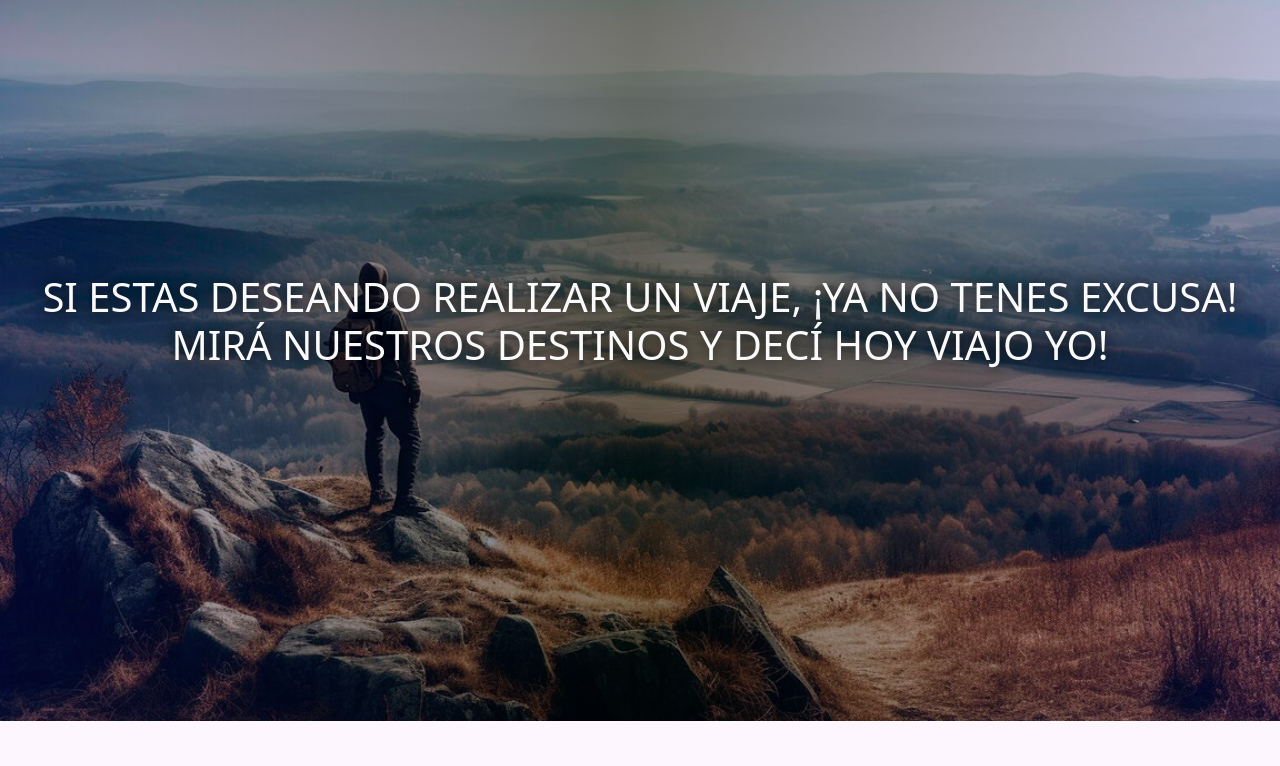
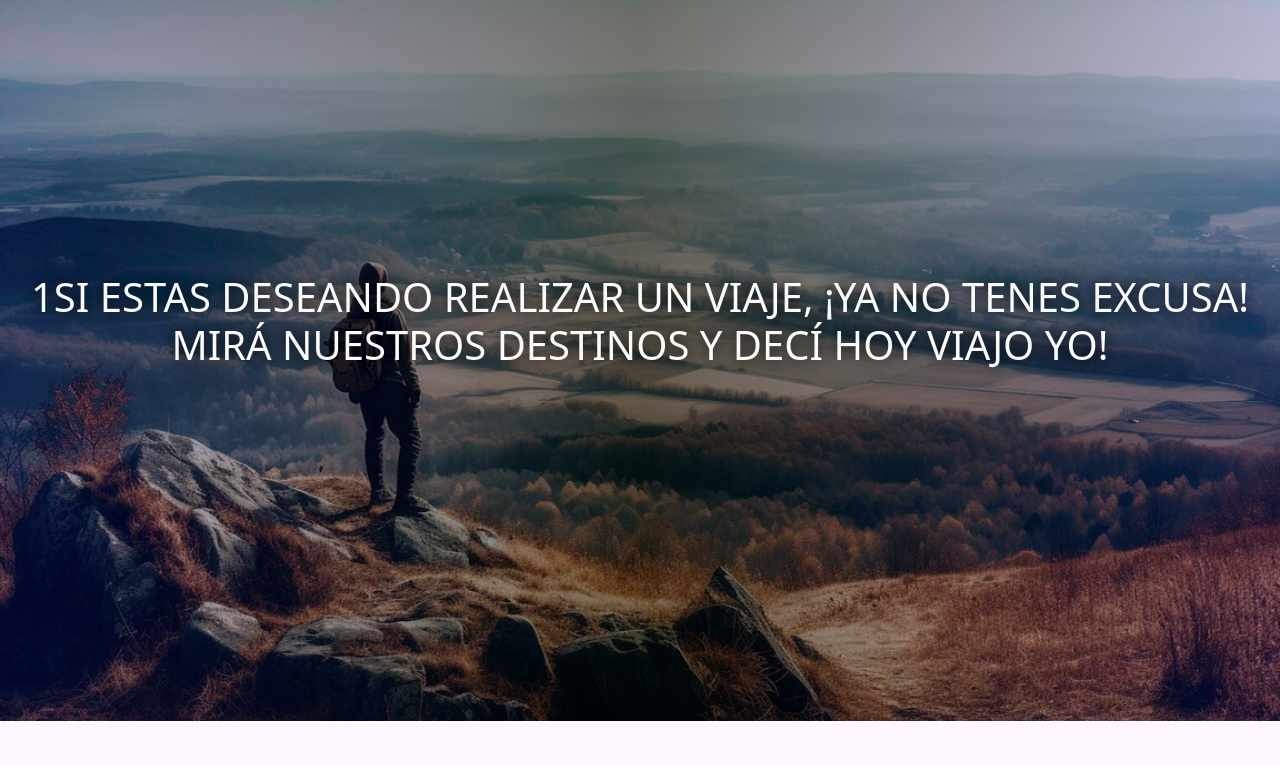
Before and after one commit to KevAlegre/proyecto_desarrollo_web, a website: page index.html in a window 1280 px wide. Shown: the part 79-845 px from the top of the page. Drawn offline with nearby package versions, Linux system fonts and the light colour scheme; a web font is replaced by a local one.

Commit message:
preEntrega3 - Solucion logo 1/2

```diff
--- a/index.html
+++ b/index.html
@@ -36,7 +36,7 @@
             </nav>
         </header>
         <main>
-            <h1 class="bannerIndex tituloPag text-center sombraTexto">SI ESTAS DESEANDO REALIZAR UN VIAJE, ¡YA NO TENES EXCUSA! MIRÁ NUESTROS DESTINOS Y DECÍ HOY VIAJO YO!</h1>
+            <h1 class="bannerIndex tituloPag text-center sombraTexto">1SI ESTAS DESEANDO REALIZAR UN VIAJE, ¡YA NO TENES EXCUSA! MIRÁ NUESTROS DESTINOS Y DECÍ HOY VIAJO YO!</h1>
             <section class="container">
                 <div class="fondoTarjetas" data-aos="zoom-out">
                     <h3 class="fontCairo text-center m-5">¡NO DESAPROVECHES LA OPORTUNIDAD Y HACÉ EL VIAJE QUE TANTO QUERÉS!</h3>
```
Also changed, not shown: assets/img/1icon.png (renamed from assets/img/Icon.png).
